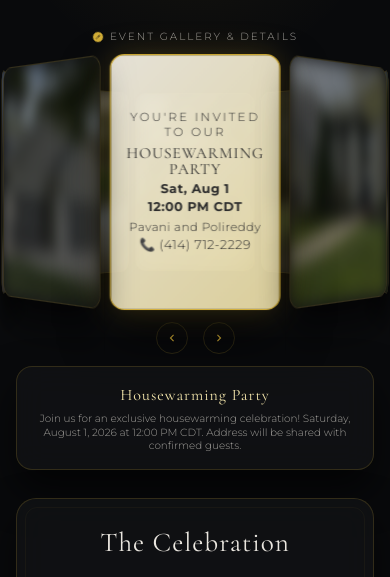
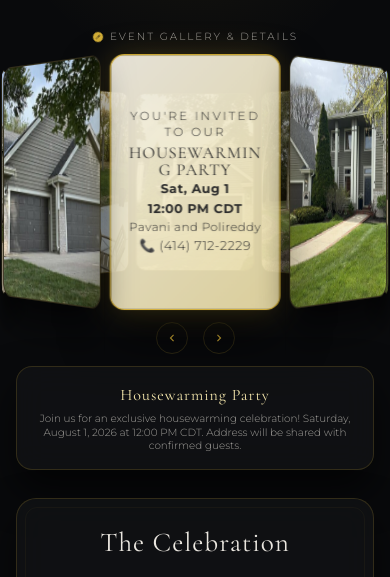
Before and after one commit to sweaytech-cyber/TheWackyRabbit, a plain HTML site: page house1/index.html in a window 390 px wide. Shown: the part 239-816 px from the top of the page. Drawn offline with nearby package versions, Linux system fonts and the light colour scheme.

Commit message:
Your commit message

```diff
--- a/house1/index.html
+++ b/house1/index.html
@@ -313,7 +313,7 @@
     }
 
     .invitation-content h2 {
-      font-size: 0.95rem;
+      font-size: 1rem;
       font-weight: 400;
       margin: 2px 0 4px 0;
       letter-spacing: 1.2px;
@@ -339,7 +339,7 @@
 
     .carousel-card.active img {
       transform: scale(1.05);
-      filter: blur(8px) brightness(0.5) !important;
+      filter: none !important;
     }
 
     .carousel-card:not(.active) {
@@ -348,7 +348,7 @@
     }
 
     .carousel-card:not(.active) img {
-      filter: blur(8px) brightness(0.5);
+      filter: none;
     }
 
     .carousel-card.invitation-card img {
@@ -879,7 +879,7 @@
       }
 
       .invitation-content h2 {
-        font-size: 0.8rem;
+        font-size: 0.85rem;
         margin: 1px 0 3px 0;
         letter-spacing: 0.8px;
         line-height: 1;
```
